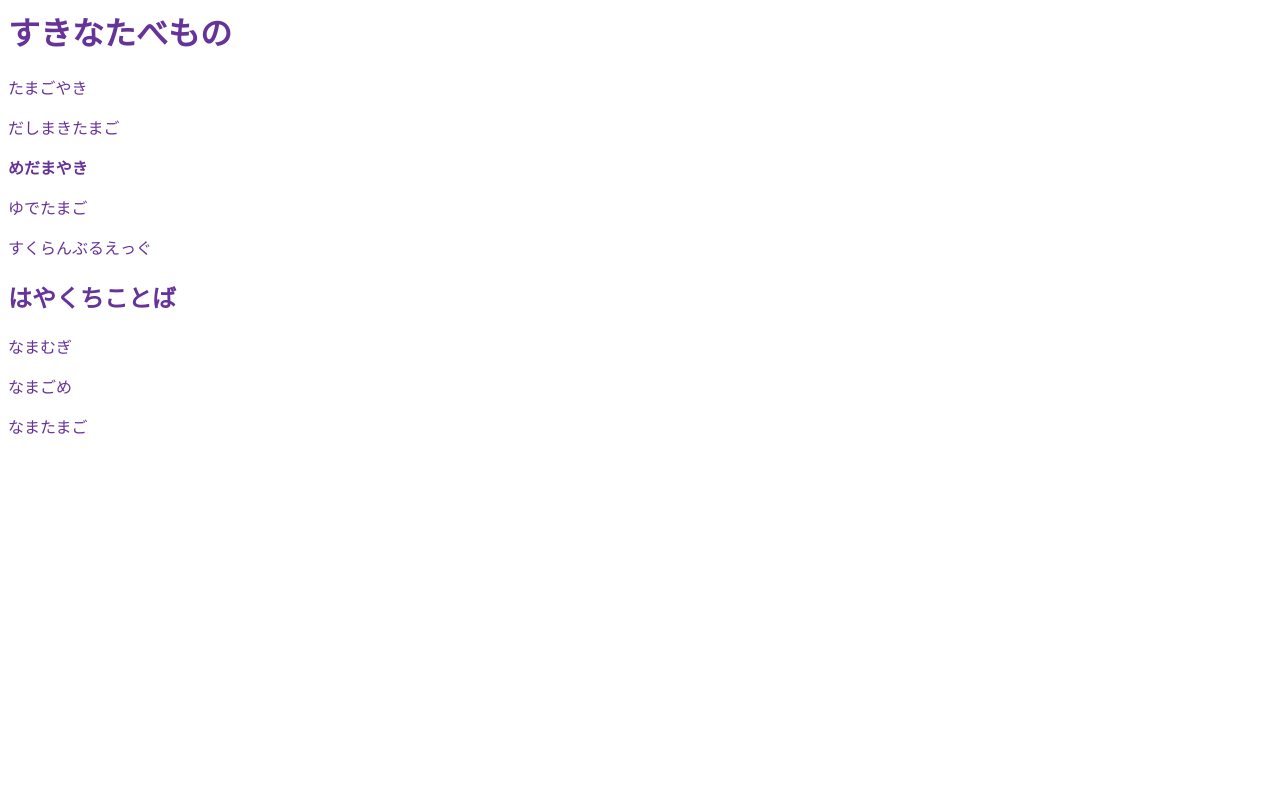
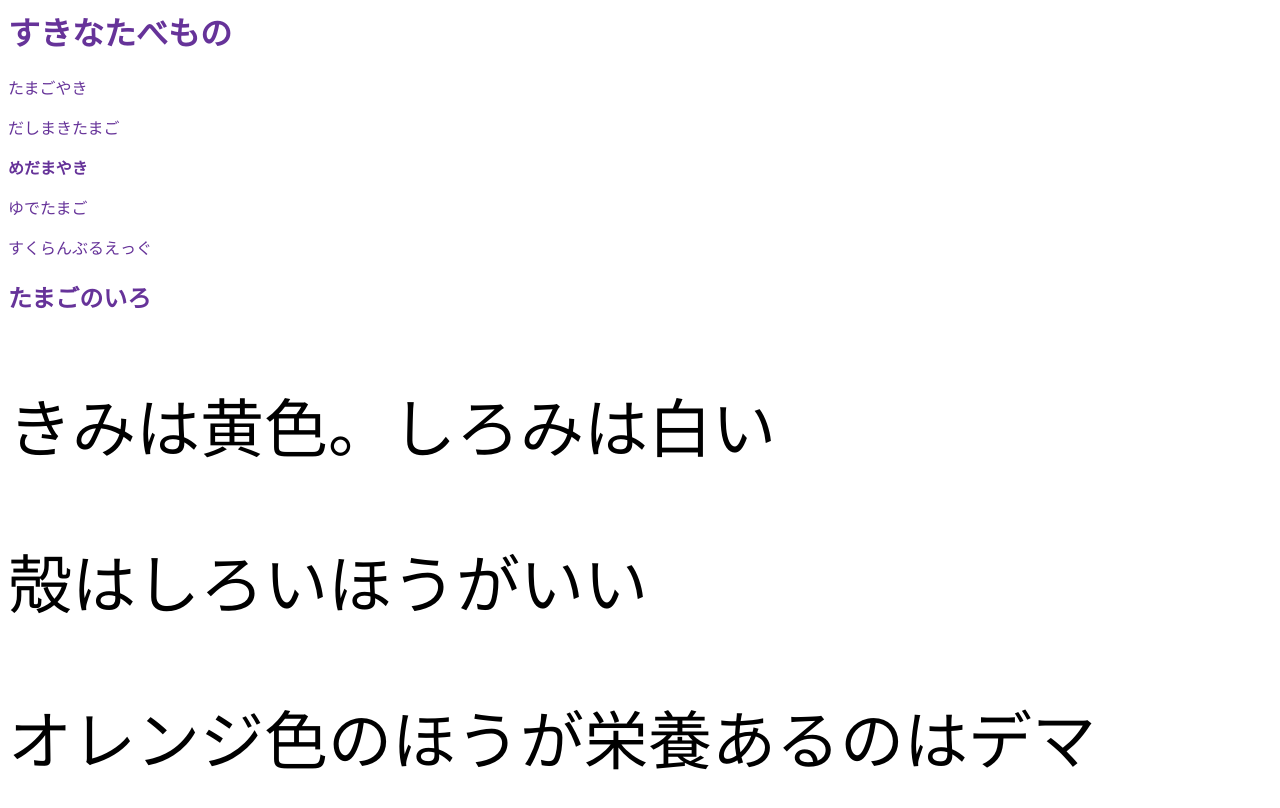
Before and after one commit to kosuke223/kadai-2021-ld1, a plain HTML site: page sample.html in a window 1280 px wide. Drawn offline with Linux system fonts and the light colour scheme.

```diff
--- a/sample.html
+++ b/sample.html
@@ -7,6 +7,8 @@
          }
          #medamayaki{font-weight: bold;
          }
+         .hayakuchikotoba{color:black;
+         font-size: 64px;
      </style>
  </head>
  <body>
@@ -16,8 +18,8 @@
   <p id="medamayaki">めだまやき</p>
   <p>ゆでたまご</p>
   <p>すくらんぶるえっぐ</p>
-  <h2>はやくちことば</h2>
-  <p>なまむぎ</p>
-  <p>なまごめ</p>
-  <p>なまたまご</p>
+  <h2>たまごのいろ</h2>
+  <p class="hayakuchikotoba"> きみは黄色。しろみは白い</p>
+  <p class="hayakuchikotoba">殻はしろいほうがいい</p>
+  <p class="hayakuchikotoba"> オレンジ色のほうが栄養あるのはデマ</p>
 </html>
```
